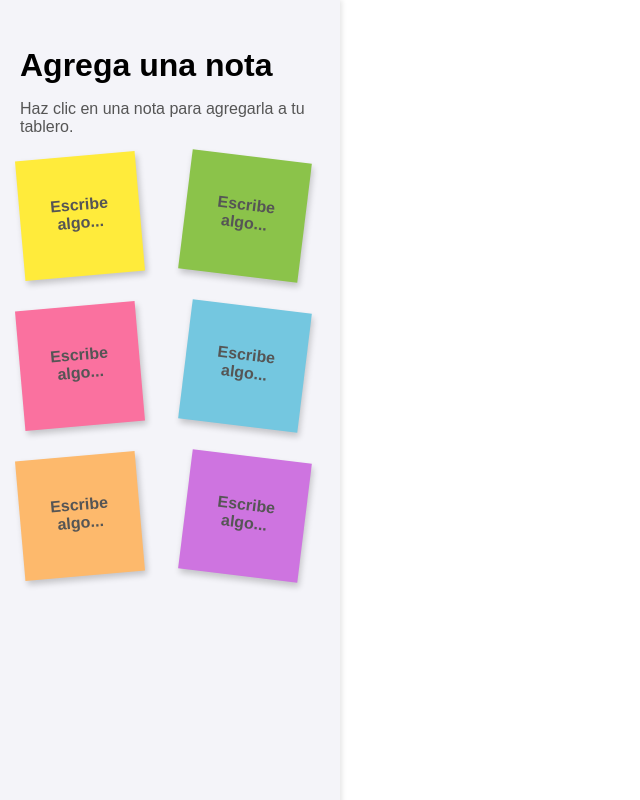
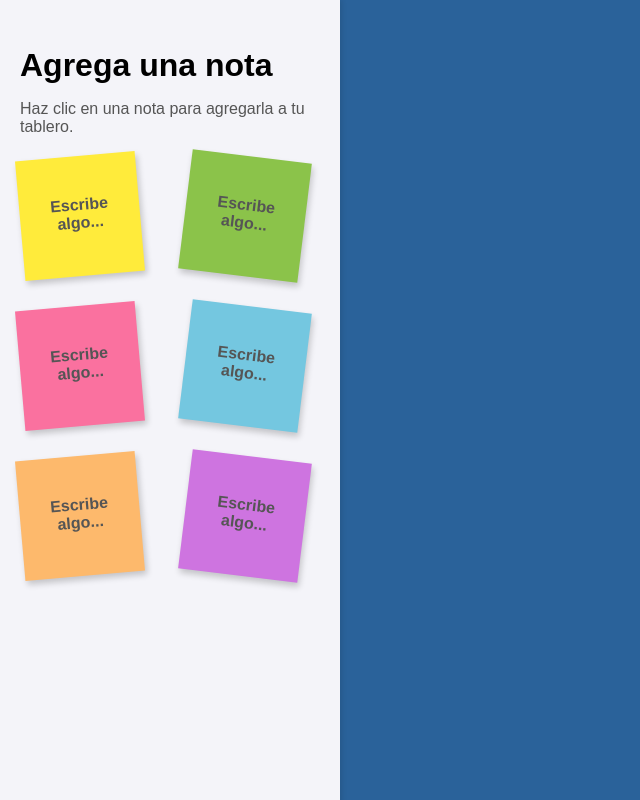
Before and after one commit to SalmaTorres/Gestor-Notas-Frontend, an Angular app: page / in a window 1280 px wide. Shown: the whole page, without its empty margins (0-640 px from the left). Built offline with nearby package versions, Linux system fonts and the light colour scheme.

Commit message:
Se muestra una nota vacia

```diff
--- a/src/app/app.component.css
+++ b/src/app/app.component.css
@@ -0,0 +1,13 @@
+.main-container {
+  display: flex;
+  height: 100vh;
+  width: 100%;
+}
+
+app-sidebar {
+  z-index: 1;
+}
+
+app-board {
+  flex: 1;
+}
--- a/src/app/app.component.html
+++ b/src/app/app.component.html
@@ -1,9 +1,4 @@
 <div class="main-container">
-  <!-- Aquí se muestra el Sidebar -->
-  <app-sidebar></app-sidebar>
-
-  <!-- Contenido principal (ya debería estar aquí por defecto) -->
-  <div class="content">
-    <!-- Resto de tu contenido principal -->
-  </div>
+  <app-sidebar (noteCreated)="onNoteCreated($event)"></app-sidebar>
+  <app-board [notes]="createdNotes"></app-board>
 </div>
--- a/src/app/app.component.ts
+++ b/src/app/app.component.ts
@@ -1,13 +1,34 @@
 import { Component } from '@angular/core';
 import { RouterOutlet } from '@angular/router';
 import { SidebarComponent } from './componentes/sidebar/sidebar.component';
+import { BoardComponent } from './componentes/board/board.component';
+
+interface Note {
+  color: string;
+  top: number;
+  left: number;
+  text: string;
+}
 
 @Component({
   selector: 'app-root',
-  imports: [SidebarComponent],
+  imports: [SidebarComponent, BoardComponent],
   templateUrl: './app.component.html',
   styleUrl: './app.component.css'
 })
 export class AppComponent {
   title = 'notas';
+  createdNotes: Note[] = [];
+
+  onNoteCreated(color: string) {
+    const top = Math.floor(Math.random() * 500);
+    const left = Math.floor(Math.random() * 700);
+
+    this.createdNotes.push({
+      color,
+      top,
+      left,
+      text: ''
+    });
+  }
 }
--- /dev/null
+++ b/src/app/componentes/board/board.component.css
@@ -0,0 +1,26 @@
+.board {
+  height: 100%;
+  background-color: #2a629a;
+}
+
+.note {
+  position: absolute;
+  width: 150px;
+  height: 150px;
+  padding: 8px;
+  box-shadow: 0px 4px 10px rgba(0, 0, 0, 0.2);
+}
+
+.note textarea {
+  font-family: Arial;
+  width: 100%;
+  height: 100%;
+  border: none;
+  background: transparent;
+  resize: none;
+  outline: none;
+}
+
+.note textarea::placeholder {
+  color: #333;
+}
--- /dev/null
+++ b/src/app/componentes/board/board.component.html
@@ -0,0 +1,11 @@
+<div class="board">
+  <div *ngFor="let note of notes"
+       class="note"
+       [ngStyle]="{
+         'background-color': note.color,
+         'top.px': 10+note.top,
+         'left.px': 400+note.left
+       }">
+    <textarea placeholder="Escribe algo..."></textarea>
+  </div>
+</div>
--- a/src/app/componentes/sidebar/sidebar.component.html
+++ b/src/app/componentes/sidebar/sidebar.component.html
@@ -2,8 +2,8 @@
   <h2>Agrega una nota</h2>
   <p>Haz clic en una nota para agregarla a tu tablero.</p>
   <div class="note-container">
-    <div *ngFor="let note of notes" class="note" [ngStyle]="{'background-color': note.color}">
-      <p>{{ note.text }}</p>
+    <div *ngFor="let note of notes" class="note" [ngStyle]="{'background-color': note.color}" (click)="createNote(note)">
+      <p>Escribe algo...</p>
     </div>
   </div>
 </div>
--- a/src/app/componentes/sidebar/sidebar.component.ts
+++ b/src/app/componentes/sidebar/sidebar.component.ts
@@ -1,19 +1,33 @@
-import { Component } from '@angular/core';
+import { Component, EventEmitter, Output } from '@angular/core';
 import { CommonModule } from '@angular/common';
+import { FormsModule } from '@angular/forms';
+
+interface Note {
+  color: string;
+  top: number;
+  left: number;
+}
 
 @Component({
   selector: 'app-sidebar',
-  imports: [CommonModule],
+  imports: [CommonModule, FormsModule],
   templateUrl: './sidebar.component.html',
   styleUrl: './sidebar.component.css'
 })
+
 export class SidebarComponent {
   notes = [
-    { color: '#ffeb3b', text: 'Escribe algo...' },
-    { color: '#8bc34a', text: 'Escribe algo...' },
-    { color: '#fa719fff', text: 'Escribe algo...' },
-    { color: '#74c7e0ff', text: 'Escribe algo...' },
-    { color: '#fdb96cff', text: 'Escribe algo...' },
-    { color: '#ce74e0ff', text: 'Escribe algo...' }
+    { color: '#ffeb3b'},
+    { color: '#8bc34a'},
+    { color: '#fa719fff'},
+    { color: '#74c7e0ff'},
+    { color: '#fdb96cff'},
+    { color: '#ce74e0ff'}
   ];
+
+  @Output() noteCreated = new EventEmitter<string>();
+
+  createNote(note: any): void {
+    this.noteCreated.emit(note.color);
+  }
 }
--- a/src/styles.css
+++ b/src/styles.css
@@ -1 +1,3 @@
-/* You can add global styles to this file, and also import other style files */
+body{
+    margin: 0;
+}
```
Also changed, not shown: src/app/componentes/board/board.component.ts (added, +12 -0 lines), 1 other file (tests, documents, lock files or other folders).
